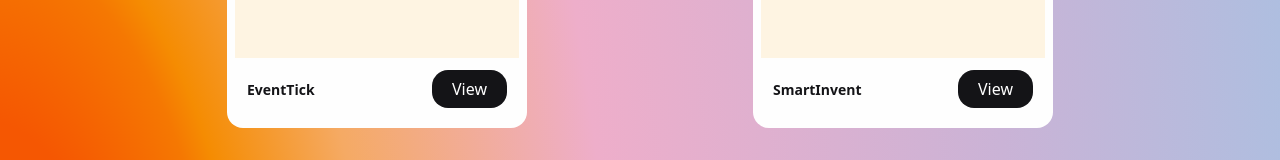
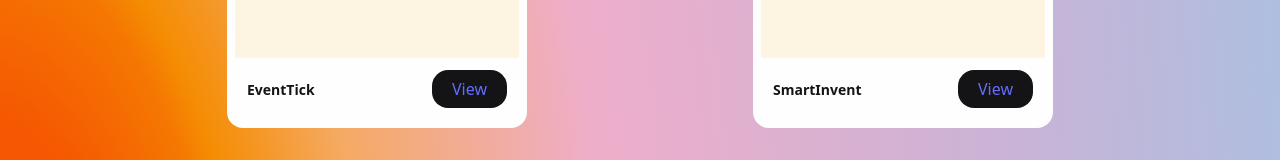
Before and after one commit to Uwanaaa/Portfolio, a React (Vite) app: page / in a window 1280 px wide. Shown: the part 2205-2365 px from the top of the page. Built offline with nearby package versions, Linux system fonts and the light colour scheme.

Commit message:
added project links

```diff
--- a/src/components/Home.tsx
+++ b/src/components/Home.tsx
@@ -143,7 +143,7 @@
                             <p className="card__job-title"> EventTick </p>
                             </div>
                             </div>
-                            <button className="card__btn">View</button>
+                            <button className="card__btn"><a href="https://github.com/Uwanaaa/EventTick">View</a></button>
                         </footer>
                         </article>
                     </div>
@@ -160,7 +160,7 @@
                             <p className="card__job-title"> SmartInvent </p>
                             </div>
                             </div>
-                            <button className="card__btn">View</button>
+                            <button className="card__btn"><a href="https://github.com/Uwanaaa/SmartInvent2">View</a></button>
                         </footer>
                         </article>
                     </div>
```
